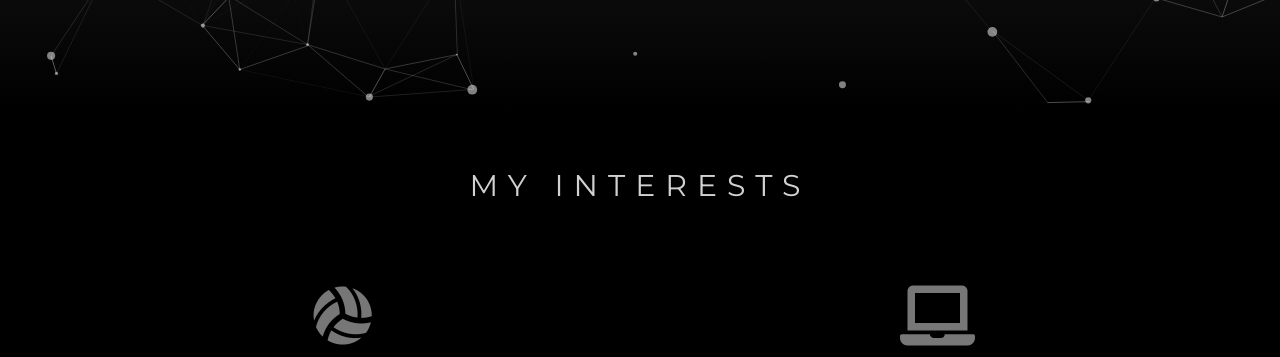
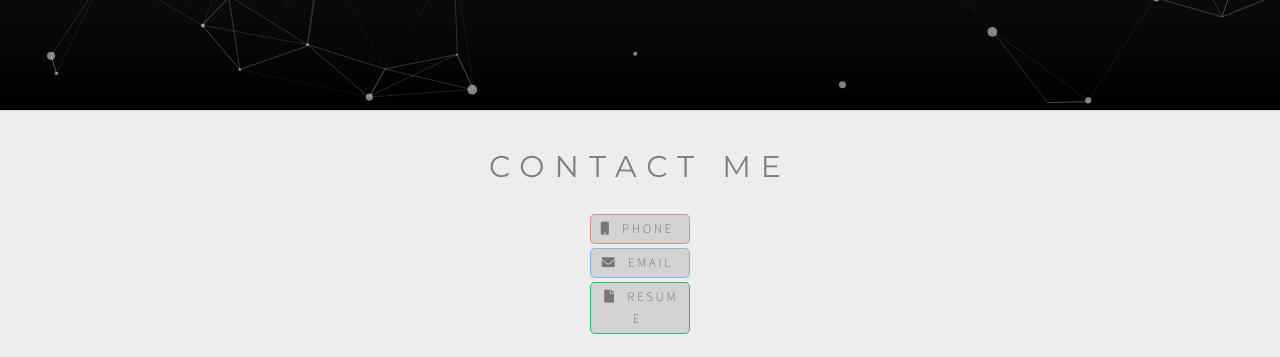
Before and after one commit to AustinLuu/austintoasteh.github.io, a plain HTML site: page index.html in a window 1280 px wide. Shown: the part 690-1047 px from the top of the page. Drawn offline with Linux system fonts and the light colour scheme.

Commit message:
bug fixes

```diff
--- a/css/styles.css
+++ b/css/styles.css
@@ -5,7 +5,7 @@
 	box-sizing: border-box;
 	text-align: center;
 	list-style: none;
-	min-width: 300px;
+	/*min-width: 300px;*/
 }
 
 body{
--- a/index.html
+++ b/index.html
@@ -82,7 +82,7 @@
         </header>
 
 
-        <section id="interests">
+        <!-- <section id="interests">
           <div class="grid">
 
             <h1 class="tabloid">My Interests</h1>
@@ -111,7 +111,7 @@
 
           </div>
 
-        </section>
+        </section> -->
 
         <footer id="footer">
 
```
